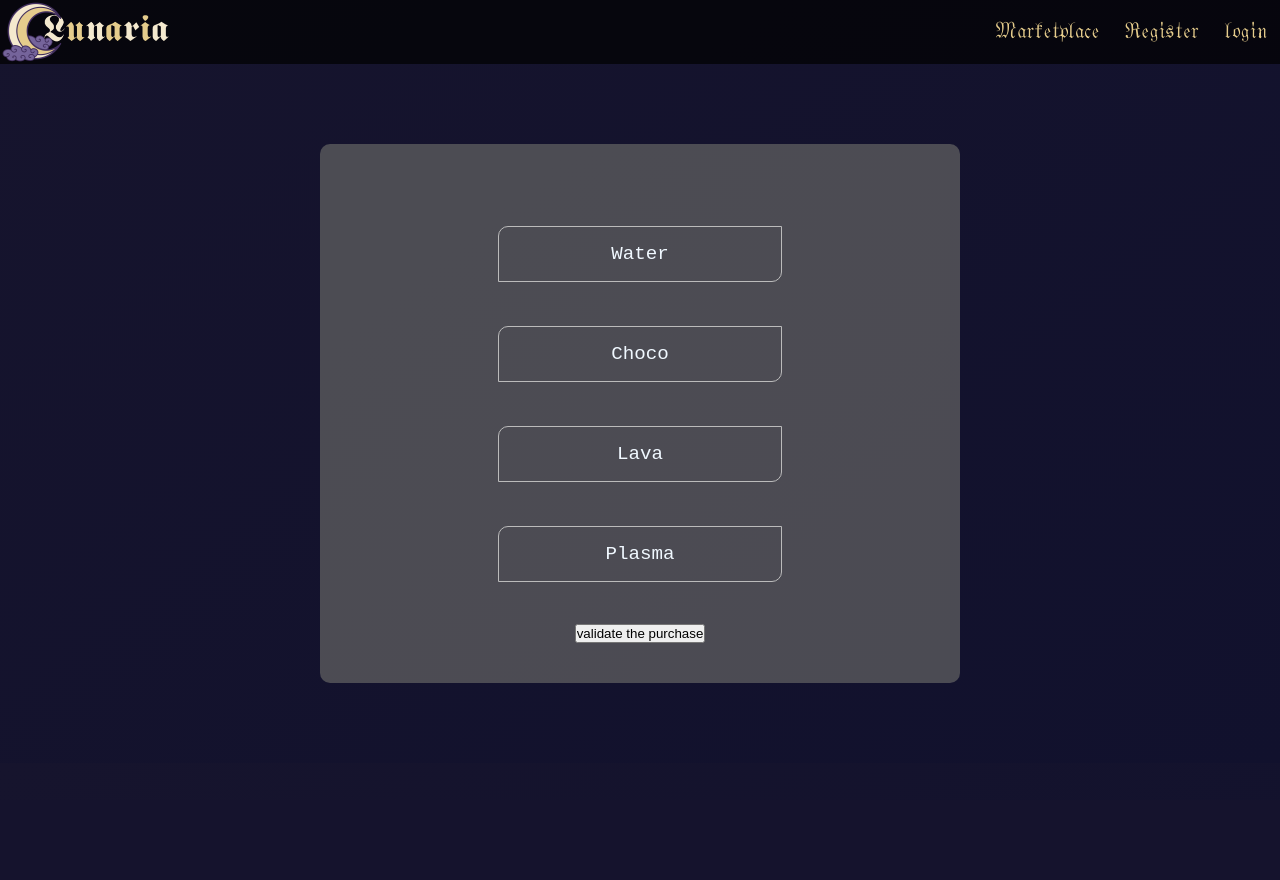
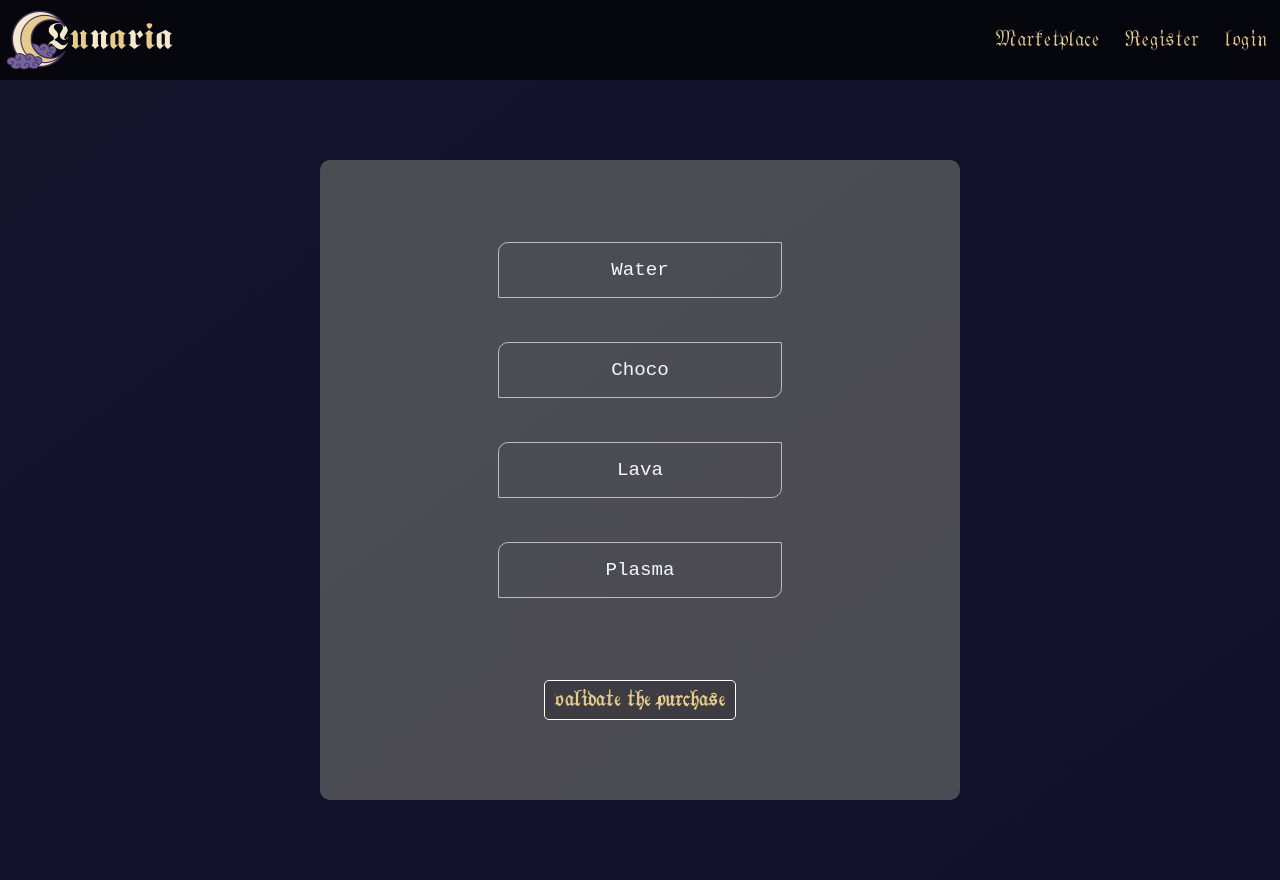
Before and after one commit to nmarrocchi/Lunaria, a PHP site: page /marketplace.php in a window 1280 px wide. Before the commit the page ends 800 px from the top, so only its background shows below. Run offline with PHP 8.4, Linux system fonts and the light colour scheme; data that the repository does not hold is empty.

Commit message:
submit marketplace button

```diff
--- a/style/marketplace.css
+++ b/style/marketplace.css
@@ -31,3 +31,21 @@
 input[type="checkbox"]{
   cursor: url(../img/Cursor.cur), pointer;
 }
+
+input[type="submit"]{
+  margin: 5vh auto;
+  width: 15vw;
+  height: 5vh;
+  font-size: large;
+  font-family: "Fraktur";
+  font-weight: bold;
+  background-color: rgba(0, 0, 0, 0.2);
+  color: rgb(229, 204, 140);
+  border: solid white 1px;
+  border-radius: 5px;
+}
+
+input[type="submit"]:hover{
+  background-color: rgba(33, 30, 54, 0.6);
+  cursor: url(../img/Cursor.cur), pointer;
+}
--- a/style/nav.css
+++ b/style/nav.css
@@ -1,8 +1,8 @@
 .nav {
   width: 100%;
-  height: 8vh;
+  height: 10vh;
   background-color: rgba(0, 0, 0, 0.7);
-  line-height: 8vh;
+  line-height: 10vh;
 }
 
 .nav a{
@@ -21,6 +21,6 @@
 .Logo{
   position: absolute;
   max-height: 8vh;
-  top: 0px;
-  left: 0px;
+  top: 1vh;
+  left: 0.5vh;
 }
```
